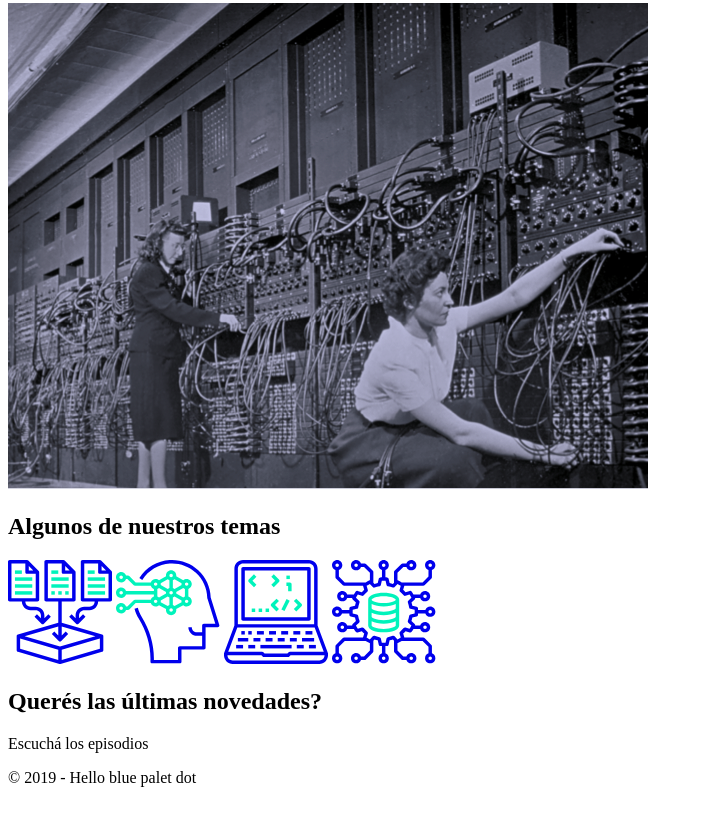
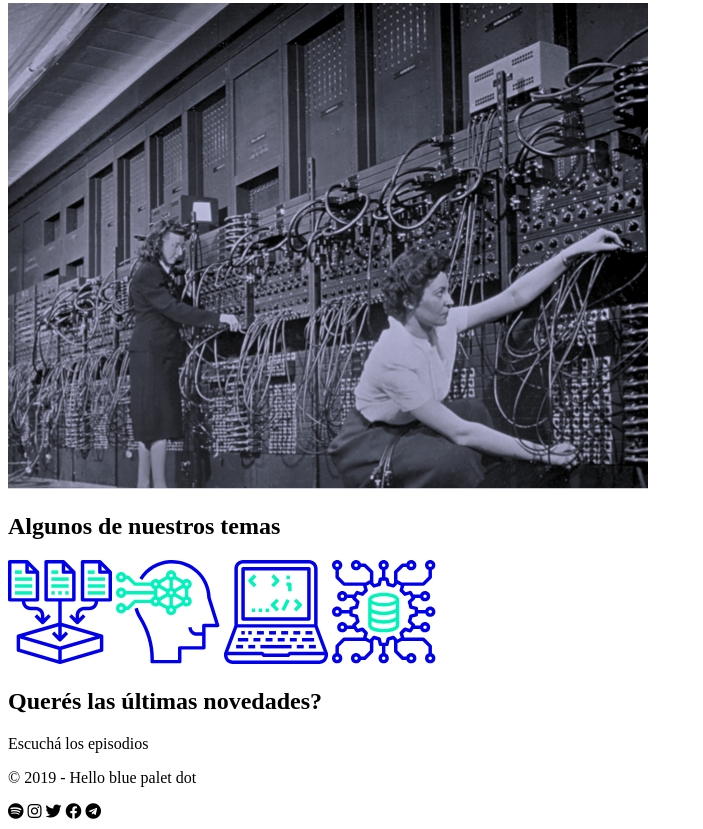
Before and after one commit to Antonieta13/Acamica, a plain HTML site: page Podcast/index.html in a window 1280 px wide. Shown: the part 3620-4449 px from the top of the page, without its empty margins (0-703 px from the left). Drawn offline with Linux system fonts and the light colour scheme; files that its build step writes are made by us from their sources.

Commit message:
actualizacion de iconos

```diff
--- a/Podcast/index.html
+++ b/Podcast/index.html
@@ -5,6 +5,7 @@
     <meta name="viewport" content="width=device-width, initial-scale=1.0">
     <title>Podcast</title>
     <link rel="stylesheet" href="./podcast/style.css">
+    <link rel="stylesheet" href="https://cdnjs.cloudflare.com/ajax/libs/font-awesome/5.14.0/css/all.min.css" integrity="sha512-1PKOgIY59xJ8Co8+NE6FZ+LOAZKjy+KY8iq0G4B3CyeY6wYHN3yt9PW0XpSriVlkMXe40PTKnXrLnZ9+fkDaog==" crossorigin="anonymous" />
     <link href="https://fonts.googleapis.com/css2?family=Open+Sans" rel="stylesheet" type="text/css">
 
 </head>
@@ -79,11 +80,11 @@
     <footer>
        <p>© 2019 - Hello blue palet dot</p>
        <div class="Logos">
-           <img src="./images/" alt="">
-           <img src="./images/" alt="">
-           <img src="./images/" alt="">
-           <img src="./images/" alt="">
-           <img src="./images/" alt="">
+        <i class="fab fa-spotify"></i>
+        <i class="fab fa-instagram"></i>
+        <i class="fab fa-twitter"></i>
+        <i class="fab fa-facebook"></i>
+        <i class="fab fa-telegram"></i>
        </div>
     </footer>
 </body>
```
